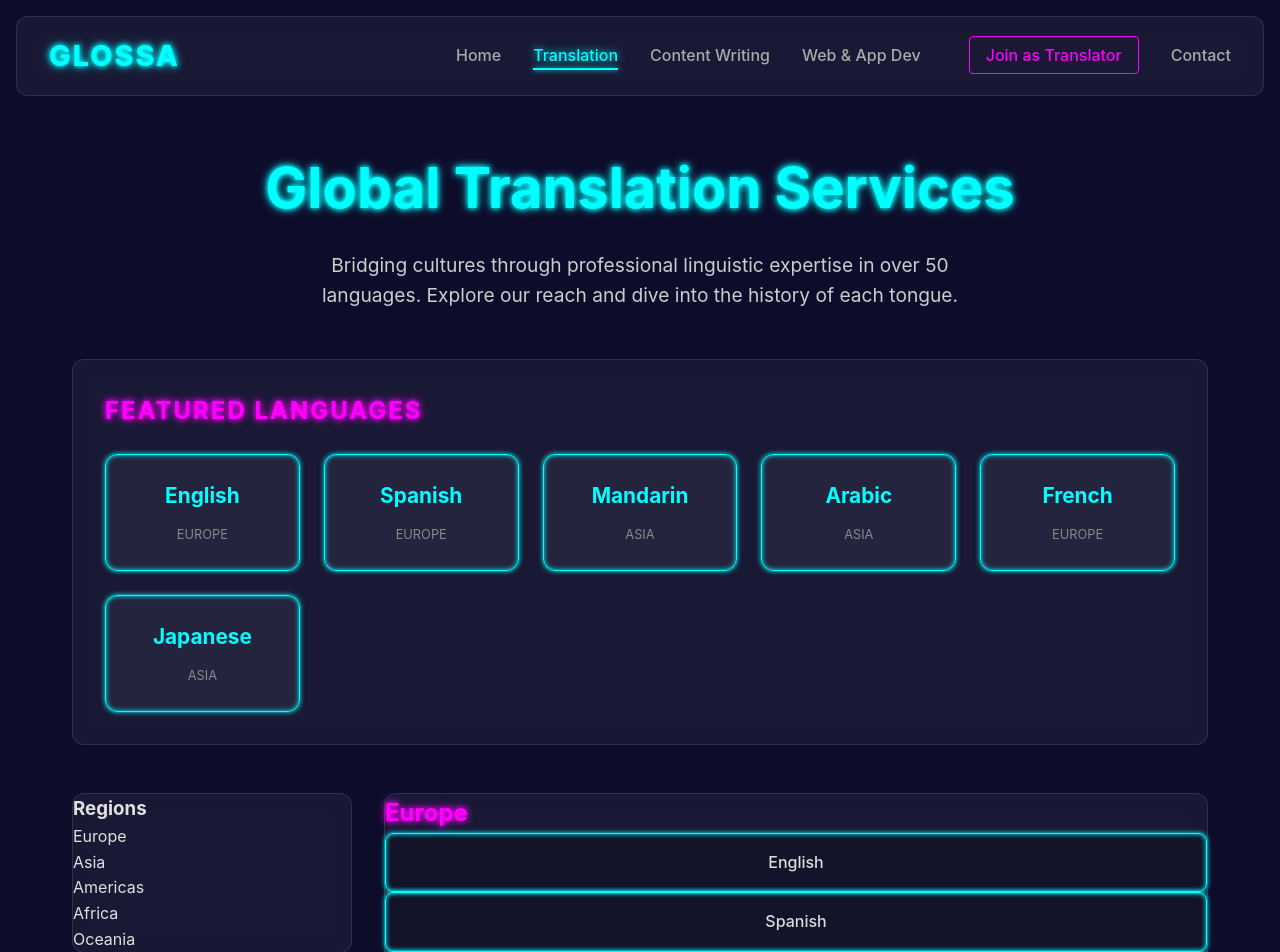
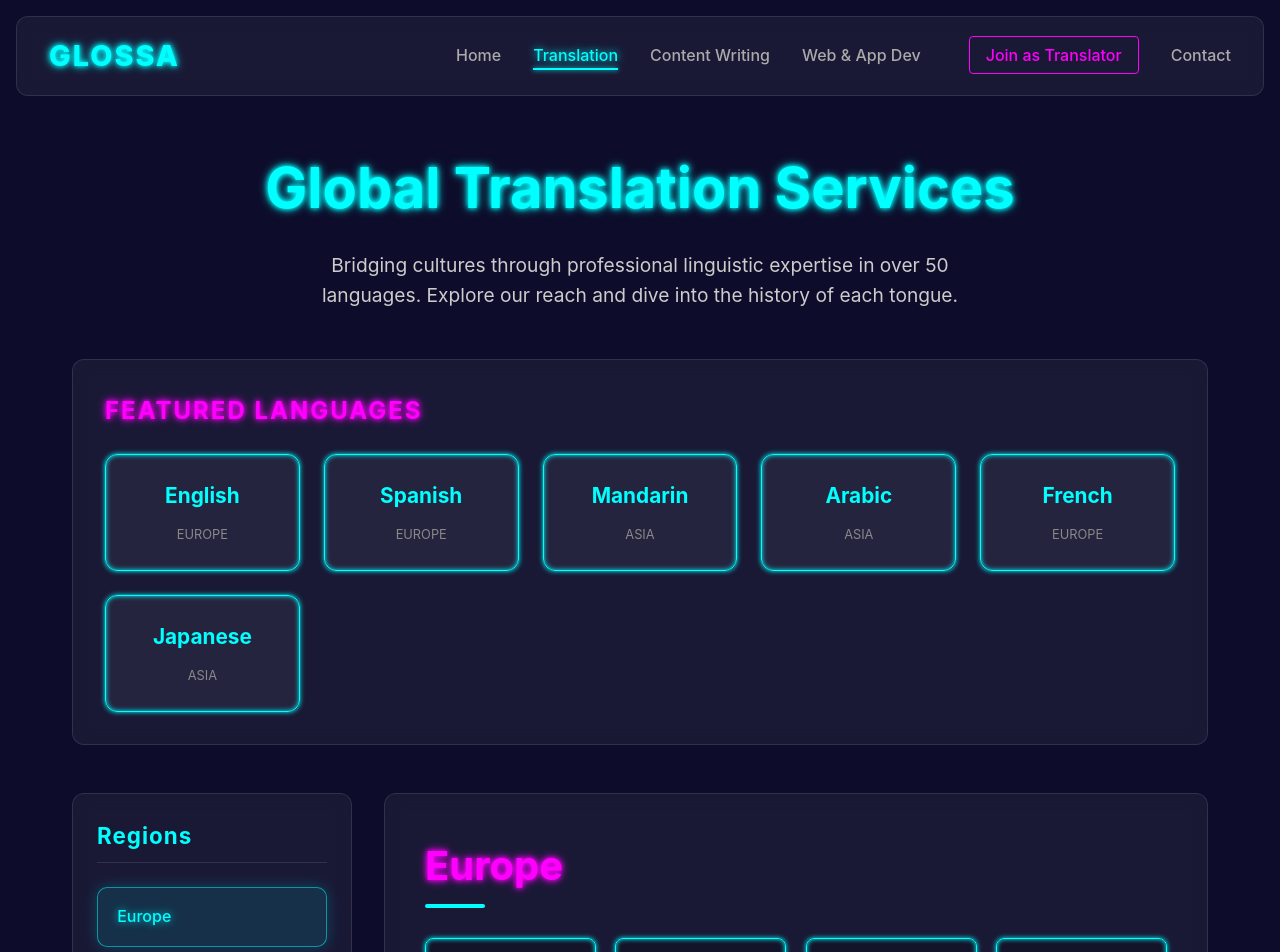
Before and after one commit to rmali83/Glossa, a React (Vite) app: page /translation in a window 1280 px wide. Shown: the top 952 px of the page. Built offline with nearby package versions, Linux system fonts and the light colour scheme.

Commit message:
style: add unique hover and color effects for regions in translation page

```diff
--- a/src/pages/Translation.css
+++ b/src/pages/Translation.css
@@ -95,6 +95,129 @@
     color: white;
 }
 
+@media (max-width: 768px) {
+    .regions-layout {
+        grid-template-columns: 1fr;
+    }
+}
+
+.regions-sidebar {
+    padding: 1.5rem;
+}
+
+.regions-sidebar h3 {
+    margin-bottom: 1.5rem;
+    color: var(--neon-cyan);
+    border-bottom: 1px solid rgba(255, 255, 255, 0.1);
+    padding-bottom: 0.5rem;
+    font-size: 1.4rem;
+    letter-spacing: 1px;
+}
+
+.regions-sidebar ul {
+    list-style: none;
+    padding: 0;
+}
+
+.regions-sidebar ul li {
+    padding: 1rem 1.2rem;
+    cursor: pointer;
+    border-radius: 10px;
+    transition: all 0.3s cubic-bezier(0.4, 0, 0.2, 1);
+    color: #999;
+    margin-bottom: 0.8rem;
+    font-weight: 500;
+    border: 1px solid transparent;
+    position: relative;
+    overflow: hidden;
+}
+
+/* Individual Region Styles */
+
+/* Europe - Cyan */
+.regions-sidebar ul li.region-europe:hover,
+.regions-sidebar ul li.region-europe.active {
+    background: rgba(0, 255, 255, 0.1);
+    color: #00ffff;
+    border-color: rgba(0, 255, 255, 0.5);
+    box-shadow: 0 0 15px rgba(0, 255, 255, 0.2);
+    text-shadow: 0 0 8px rgba(0, 255, 255, 0.8);
+}
+
+/* Asia - Pink */
+.regions-sidebar ul li.region-asia:hover,
+.regions-sidebar ul li.region-asia.active {
+    background: rgba(255, 0, 255, 0.1);
+    color: #ff00ff;
+    border-color: rgba(255, 0, 255, 0.5);
+    box-shadow: 0 0 15px rgba(255, 0, 255, 0.2);
+    text-shadow: 0 0 8px rgba(255, 0, 255, 0.8);
+}
+
+/* Americas - Green */
+.regions-sidebar ul li.region-americas:hover,
+.regions-sidebar ul li.region-americas.active {
+    background: rgba(0, 255, 128, 0.1);
+    color: #00ff80;
+    border-color: rgba(0, 255, 128, 0.5);
+    box-shadow: 0 0 15px rgba(0, 255, 128, 0.2);
+    text-shadow: 0 0 8px rgba(0, 255, 128, 0.8);
+}
+
+/* Africa - Orange */
+.regions-sidebar ul li.region-africa:hover,
+.regions-sidebar ul li.region-africa.active {
+    background: rgba(255, 165, 0, 0.1);
+    color: #ffa500;
+    border-color: rgba(255, 165, 0, 0.5);
+    box-shadow: 0 0 15px rgba(255, 165, 0, 0.2);
+    text-shadow: 0 0 8px rgba(255, 165, 0, 0.8);
+}
+
+/* Oceania - Purple */
+.regions-sidebar ul li.region-oceania:hover,
+.regions-sidebar ul li.region-oceania.active {
+    background: rgba(138, 43, 226, 0.1);
+    color: #8a2be2;
+    border-color: rgba(138, 43, 226, 0.5);
+    box-shadow: 0 0 15px rgba(138, 43, 226, 0.2);
+    text-shadow: 0 0 8px rgba(138, 43, 226, 0.8);
+}
+
+.regions-sidebar ul li:hover {
+    transform: translateX(5px);
+}
+
+.languages-display {
+    padding: 2.5rem;
+    min-height: 500px;
+    border: 1px solid rgba(255, 255, 255, 0.05);
+}
+
+.languages-display h2 {
+    margin-bottom: 2.5rem;
+    font-size: 2.5rem;
+    position: relative;
+    display: inline-block;
+}
+
+.languages-display h2::after {
+    content: '';
+    position: absolute;
+    bottom: -10px;
+    left: 0;
+    width: 60px;
+    height: 4px;
+    background: var(--neon-cyan);
+    border-radius: 2px;
+}
+
+.languages-grid {
+    display: grid;
+    grid-template-columns: repeat(auto-fill, minmax(140px, 1fr));
+    gap: 1.2rem;
+}
+
 @keyframes fadeInDown {
     from {
         opacity: 0;
--- a/src/pages/Translation.jsx
+++ b/src/pages/Translation.jsx
@@ -52,7 +52,7 @@ const Translation = () => {
                         {regions.map(region => (
                             <li
                                 key={region}
-                                className={activeRegion === region ? 'active' : ''}
+                                className={`${activeRegion === region ? 'active' : ''} region-${region.toLowerCase()}`}
                                 onClick={() => setActiveRegion(region)}
                             >
                                 {region}
```
